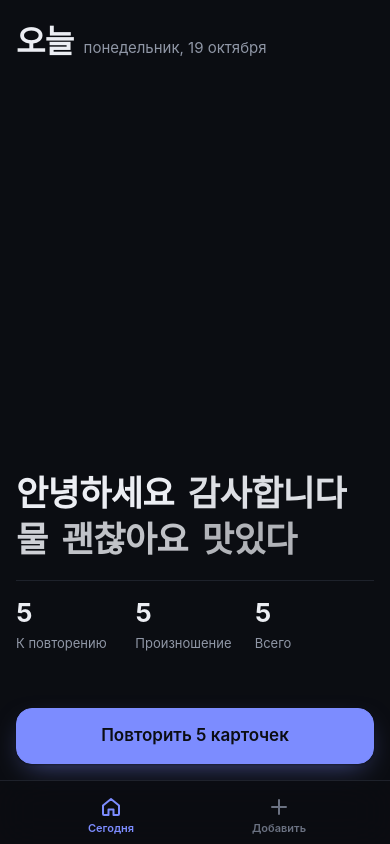
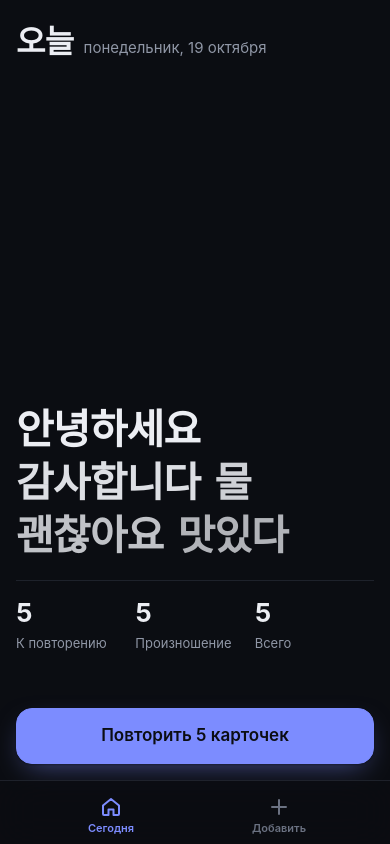
Before and after one commit to xCAELESTISOx/kquiz, a React (Vite) app in the folder apps/web/: page / in a window 390 px wide. Built offline with nearby package versions, Linux system fonts and the light colour scheme; no server answers; a web font is replaced by a local one.

Commit message:
web: scale the Today word wall up on large iPhones
Co-Authored-By: Claude Opus 5.5 <noreply@anthropic.com>
Claude-Session: https://claude.ai/code/session_019BJyV2fN7nNmPTdtp6aHS4

```diff
--- a/apps/web/src/theme.css
+++ b/apps/web/src/theme.css
@@ -260,7 +260,7 @@ p {
   flex-wrap: wrap;
   align-items: baseline;
   gap: 4px 14px;
-  font-size: clamp(30px, 9vw, 40px);
+  font-size: clamp(30px, 10.5vw, 48px);
   font-weight: 700;
   letter-spacing: -0.02em;
   line-height: 1.2;
```
